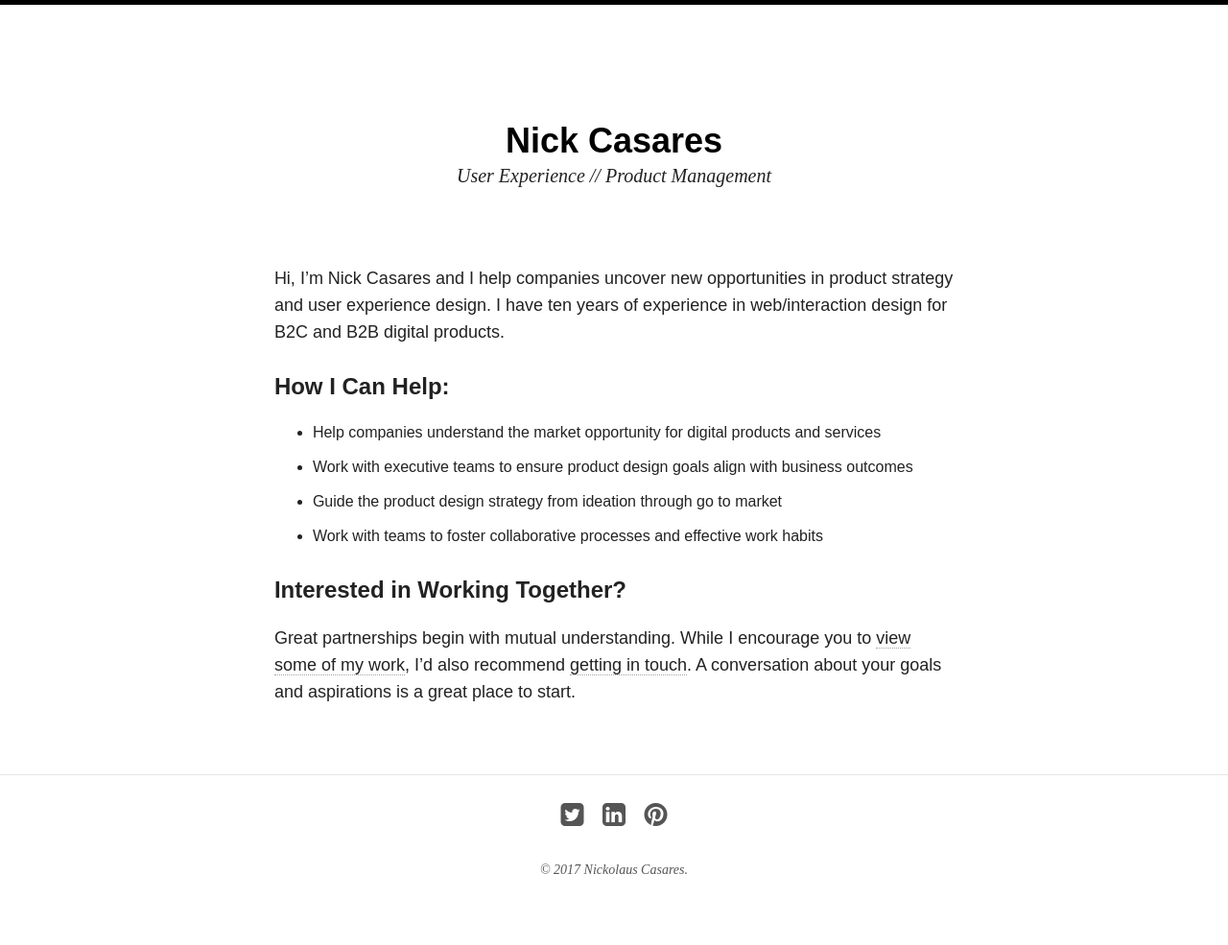
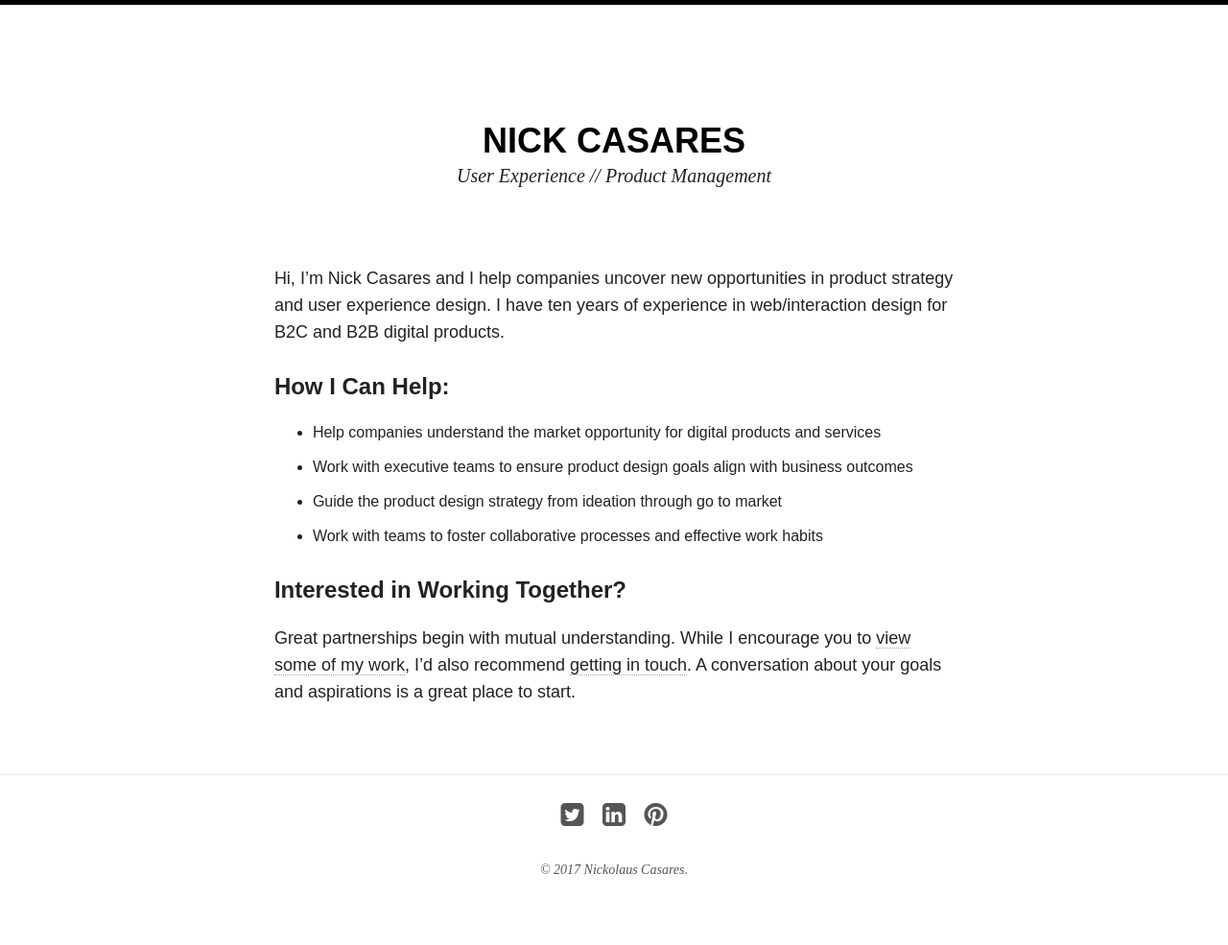
Before and after one commit to ncasares/ncasares.github.io, a Jekyll site: the page built from index.md, in a window 1280 px wide. Shown: the whole page at 96% size. Built offline with Jekyll 4.4.1, drawn with Linux system fonts in a browser that asks for light colours; nearby versions of some CDN libraries.

```diff
--- a/_config.yml
+++ b/_config.yml
@@ -1,6 +1,6 @@
 # Site wide configuration
 
-title: Nick Casares
+title: NICK CASARES
 locale: en_US
 description: User Experience // Product Management
 logo:
```
